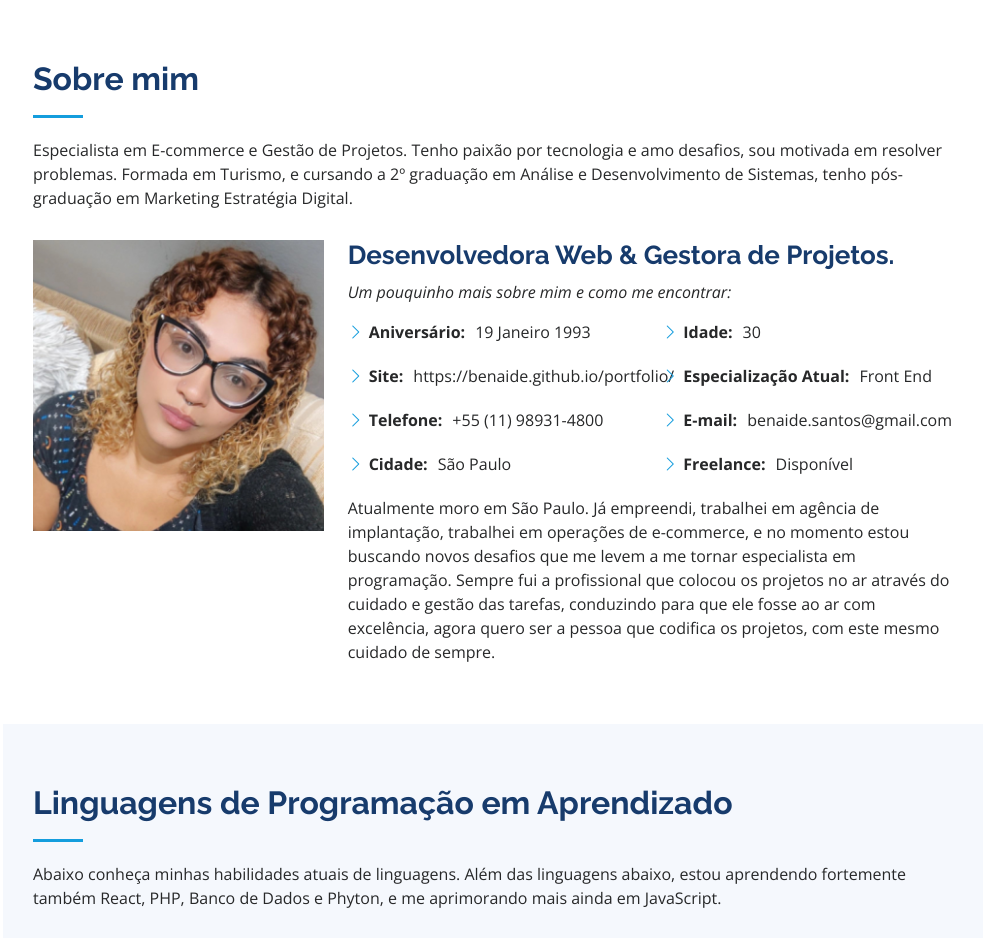
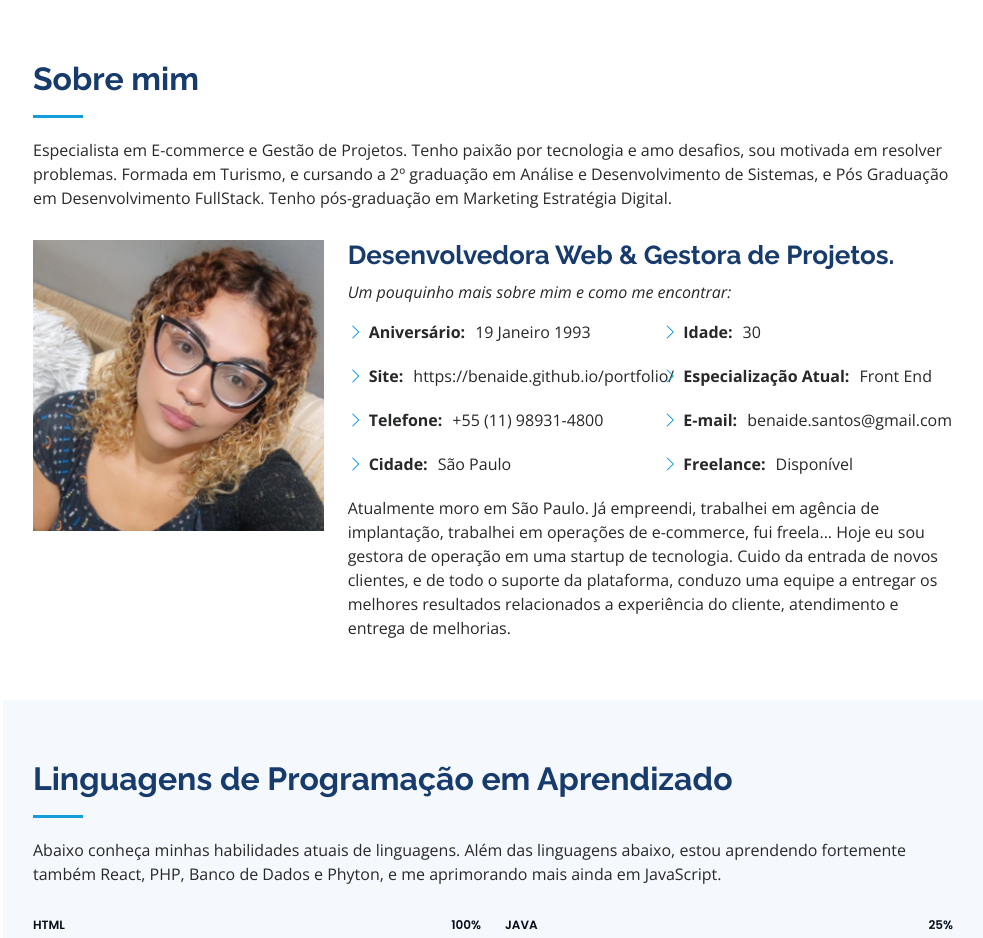
Before and after one commit to benaide/portfolio, a plain HTML site: page index.html in a window 1280 px wide. Shown: the part 800-1738 px from the top of the page, without its empty margins (297-1280 px from the left). Drawn offline with nearby package versions, Linux system fonts and the light colour scheme.

Commit message:
Update index.html
Alterações

```diff
--- a/index.html
+++ b/index.html
@@ -86,7 +86,7 @@
 
         <div class="section-title">
           <h2>Sobre mim</h2>
-          <p>Especialista em E-commerce e Gestão de Projetos. Tenho paixão por tecnologia e amo desafios, sou motivada em resolver problemas. Formada em Turismo, e cursando a 2º graduação em Análise e Desenvolvimento de Sistemas, tenho pós-graduação em Marketing Estratégia Digital.</p>
+          <p>Especialista em E-commerce e Gestão de Projetos. Tenho paixão por tecnologia e amo desafios, sou motivada em resolver problemas. Formada em Turismo, e cursando a 2º graduação em Análise e Desenvolvimento de Sistemas, e Pós Graduação em Desenvolvimento FullStack. Tenho pós-graduação em Marketing Estratégia Digital.</p>
         </div>
 
         <div class="row">
@@ -117,8 +117,8 @@
               </div>
             </div>
             <p>
-              Atualmente moro em São Paulo. Já empreendi, trabalhei em agência de implantação, trabalhei em operações de e-commerce, e no momento estou buscando novos desafios que me levem a me tornar especialista em programação.
-              Sempre fui a profissional que colocou os projetos no ar através do cuidado e gestão das tarefas, conduzindo para que ele fosse ao ar com excelência, agora quero ser a pessoa que codifica os projetos, com este mesmo cuidado de sempre.
+              Atualmente moro em São Paulo. Já empreendi, trabalhei em agência de implantação, trabalhei em operações de e-commerce, fui freela... Hoje eu sou gestora de operação em uma startup de tecnologia.
+              Cuido da entrada de novos clientes, e de todo o suporte da plataforma, conduzo uma equipe a entregar os melhores resultados relacionados a experiência do cliente, atendimento e entrega de melhorias.
             </p>
           </div>
         </div>
```
